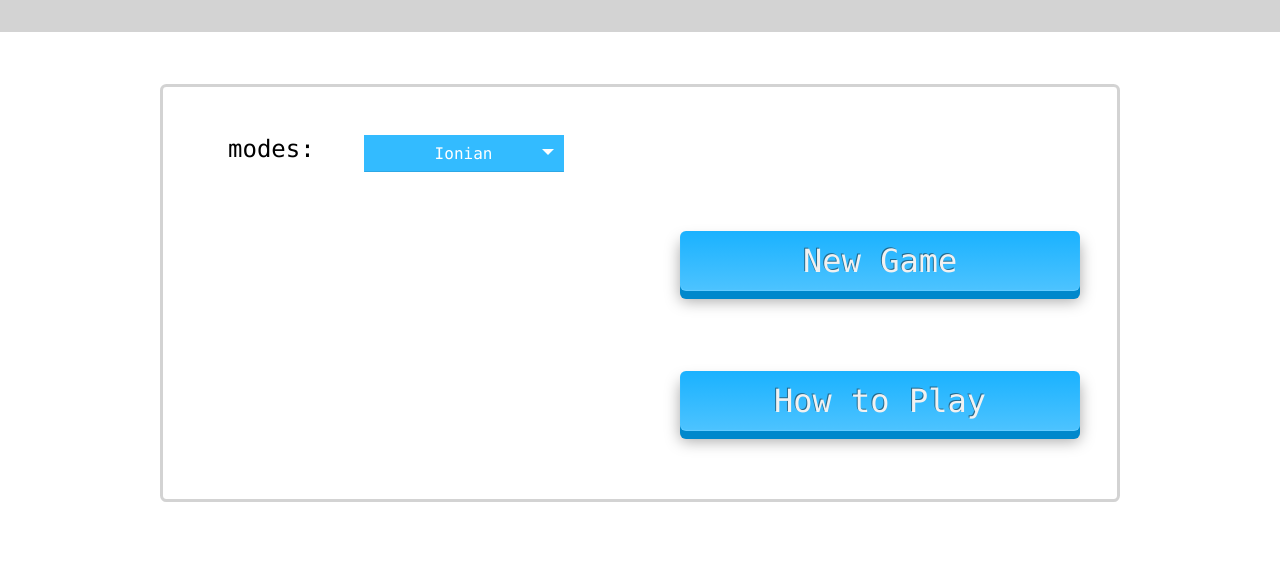
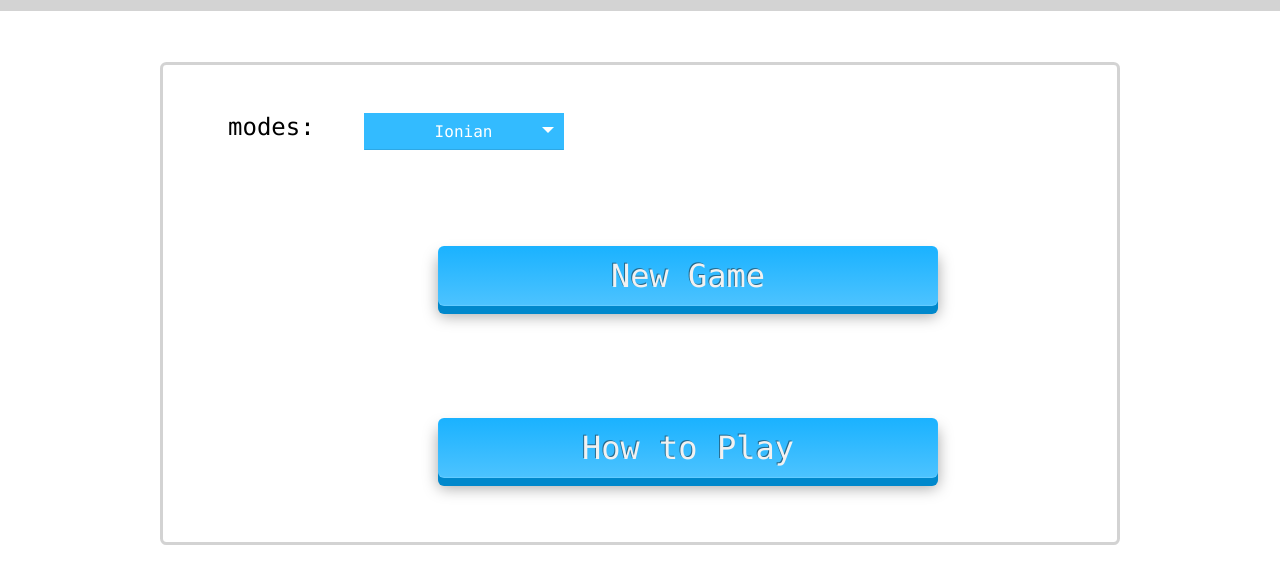
Before and after one commit to GianMarcoDeBortoli/DoReMino, a plain HTML site: page startGame.html in a window 1280 px wide. Shown: the part 141-724 px from the top of the page. Drawn offline with Linux system fonts and the light colour scheme.

Commit message:
piccole modifiche
modifica a css di startGame e errore grave da risolvere: i fumetti non funzionano in firefox

```diff
--- a/playGame.js
+++ b/playGame.js
@@ -375,6 +375,7 @@ function drop(ev) {
     //controllo che la casella e la tessera siano entrambe verticali
     else if (ev.target.style.width == dim1+"px" && (setPieces[pieceNum].angle == 0 || setPieces[pieceNum].angle == 180)) {
       if(result[result.length-1]!=setPieces[pieceNum].grade1){
+        cartoonFeedback("color_match");
       }else{
         ev.target.textContent ="";
         ev.preventDefault();
--- a/startGame.html
+++ b/startGame.html
@@ -45,10 +45,9 @@
           </select>
 					</div>
 					<input type="submit" value="New Game">
+					<input type="button" onclick="redirectToRules()" value="How to Play">
 
 				</form>
-
-			 		<button onclick="redirectToRules()">How to Play</button>
 
 			</div> <!-- form -->
 
--- a/style.css
+++ b/style.css
@@ -37,7 +37,7 @@ body{
     "main main main main main";
   /*grid-gap: 0.5em;
   padding: 0.5em;*/
-  min-height:30%;
+  min-height:40%;
 }
 
 /* ---------------------------- END grid-containerPlayGame -------------------------------------- */
@@ -112,7 +112,7 @@ div.form {
     text-align: center;
 }
 
-.form input[type=submit], button {
+.form input[type=submit], input[type=button] {
     /*font-size: 100%;
     width: 30%;
     background-color: black;
@@ -122,7 +122,7 @@ div.form {
     border: none;
     border-radius: 0.4em;*/
     font-size: 100%;
-    width:400px;
+    width:500px;
     height:60px;
     border: none;
     margin: 3em 0 0.5em 3em;
@@ -153,10 +153,7 @@ div.form {
     text-decoration: none;
 }
 
-.form button {
-  margin: 2em 0 20px 15em;
-}
-.form input[type=submit]:hover, button:hover {
+.form input[type=submit]:hover, input[type=button]:hover {
     color: rgba(0, 0, 0, 0.1);
 }
 
```
Also changed, not shown: endGame.html (+1 -1 lines), howToPlay.html (+5 -1 lines).
